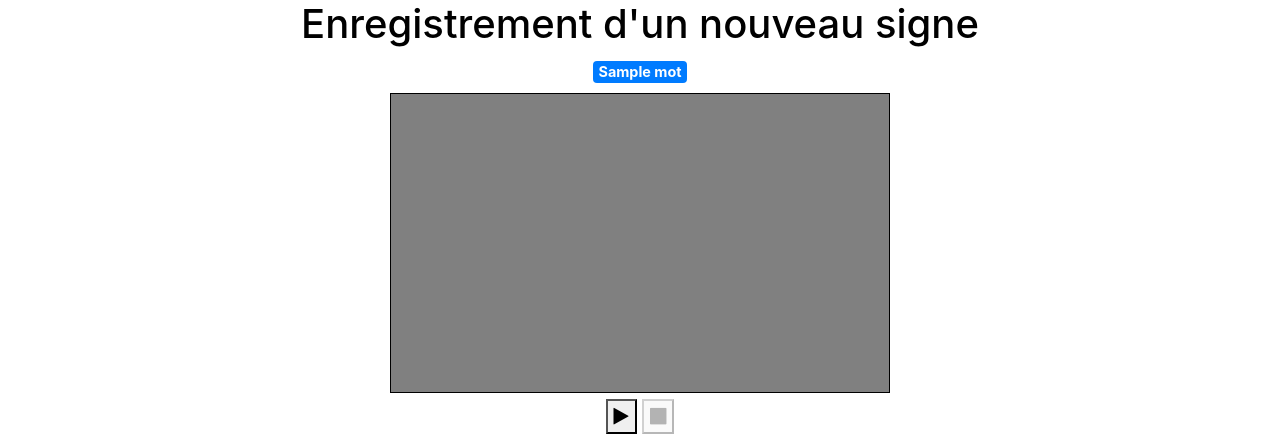
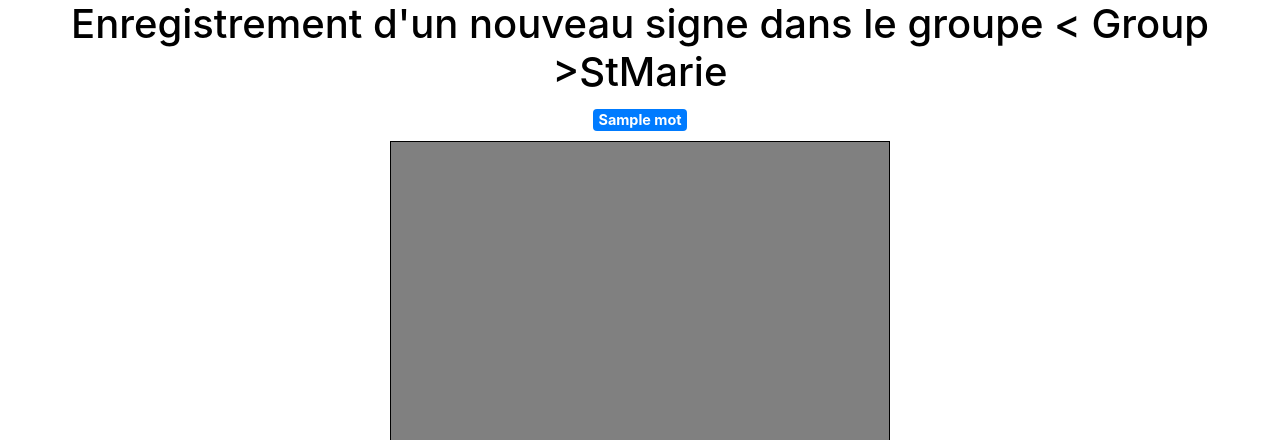
Before and after one commit to 21Inno/GiveMeASign, a Flask app: template backend/app/templates/record.html in a window 1280 px wide. Shown: the top 440 px of the page. Run offline with Flask 3, Linux system fonts and the light colour scheme; the template is opened without the code that fills it: values that come from a table or form of the project are taken from there, most other values are stand-ins (such as "Sample title", 1, 10 or a date in 2020); some libraries are stand-ins or nearby versions.

Commit message:
v2- DB de proposition de signe + ajout video + dossier de stockage + login (correction)

```diff
--- a/backend/app/models.py
+++ b/backend/app/models.py
@@ -9,12 +9,13 @@
 
 def sign_to_dict(sign):
     sign_dict = {}
-    #sign_dict['id'] = sign.id
+    # sign_dict['id'] = sign.id
     sign_dict['gloss'] = sign.gloss
     sign_dict['keywords'] = sign.keywords
     sign_dict['url'] = sign.url
     sign_dict['datetime'] = sign.datetime.strftime('%Y-%m-%d %H:%M:%S')
     return sign_dict
+
 
 class User(UserMixin, db.Model):
     id = db.Column(db.Integer, primary_key=True)
@@ -39,6 +40,7 @@
     def check_password(self, password1):
         return self.password == password1
 
+
 class UserHistory(db.Model):
     id = db.Column(db.Integer, primary_key=True)
     user_id = db.Column(db.Integer, ForeignKey('user.id'))
@@ -57,6 +59,16 @@
         return f"Sign {self.id}: {self.gloss}, {self.keywords} "
 
 
+class SignProposition(db.Model):
+    id = db.Column(db.Integer, primary_key=True)
+    gloss = db.Column(db.String(128))
+    keywords = db.Column(db.String(500))
+    url = db.Column(db.String(1000))
+    author_name = db.Column(db.String(128))
+    group_name = db.Column(db.String(128))
+
+    def __str__(self):
+        return f"Sign {self.id}: {self.gloss}, {self.keywords} "
 
 
 with app.app_context():
@@ -65,31 +77,41 @@
 
     # create a new group
     group_StMarie = Group(name="StMarie", password="StMarie")
-
+    group_Public = Group(name="Public", password="Public")
     # create a new user and add them to the group
     new_user = User(username='inno', role='normal', group=group_StMarie)
     new_user1 = User(username='baba', role='normal', group=group_StMarie)
-
+    anonyme_user = User(username='ano', role='normal', group=group_Public)
     # create a new sign
-    new_sign = Sign(gloss='MANGER', keywords='manger, alimentation, dessert', url='https://corpus-lsfb.be/img/pictures/signe_dbdb6f59d8edcdc7d51135d3f6f62dd4.gif')
-    new_sign1 = Sign(gloss='DORMIR', keywords='dormir, dormeur, sommeil', url='https://corpus-lsfb.be/img/pictures/signe_aba4817ea7264d451f611a084563b910.gif')
-    new_sign2 = Sign(gloss='COURIR', keywords='courir, course', url='https://corpus-lsfb.be/img/pictures/signe_29457ccb6c819c48e83c53aa4e882c62.gif')
+    new_sign = Sign(gloss='MANGER', keywords='manger, alimentation, dessert',
+                    url='https://corpus-lsfb.be/img/pictures/signe_dbdb6f59d8edcdc7d51135d3f6f62dd4.gif')
+    new_sign1 = Sign(gloss='DORMIR', keywords='dormir, dormeur, sommeil',
+                     url='https://corpus-lsfb.be/img/pictures/signe_aba4817ea7264d451f611a084563b910.gif')
+    new_sign2 = Sign(gloss='COURIR', keywords='courir, course',
+                     url='https://corpus-lsfb.be/img/pictures/signe_29457ccb6c819c48e83c53aa4e882c62.gif')
 
     # create a new user history and associate it with the user and the sign
     new_user_history = UserHistory(user=new_user, sign=new_sign)
     new_user_history1 = UserHistory(user=new_user, sign=new_sign1)
     new_user_history2 = UserHistory(user=new_user1, sign=new_sign2)
 
+    #proposition
+    proposition = SignProposition(gloss="Lievres_0",keywords="lievre, lievres",url="app/static/videos/StMarie/videos_Lievres/Lievres_0.mp4",author_name=new_user.username,group_name=group_StMarie.name)
+    proposition1 = SignProposition(gloss="Lievres_0",keywords="lievre, lievres",url="app/static/videos/StMarie/videos_Lievres/Lievres_0.mp4",author_name=anonyme_user.username, group_name=group_Public.name)
+
     # add the group, user, sign, and user history to the database
     db.session.add(group_StMarie)
     db.session.add(new_user)
     db.session.add(new_user1)
+    db.session.add(anonyme_user)
     db.session.add(new_sign)
     db.session.add(new_sign1)
     db.session.add(new_sign2)
     db.session.add(new_user_history)
     db.session.add(new_user_history1)
     db.session.add(new_user_history2)
+    db.session.add(proposition)
+    db.session.add(proposition1)
     db.session.commit()
 
     # print the user's id and their associated group and history
--- a/backend/app/templates/record.html
+++ b/backend/app/templates/record.html
@@ -139,7 +139,7 @@
 <body>
     <div class="container">
     </div>
-    <h1 style="color: black"> Enregistrement d'un nouveau signe </h1>
+    <h1 style="color: black"> Enregistrement d'un nouveau signe  dans le groupe {{ group }}</h1>
     <h3 id="mot_record" class="badge badge-primary">{{mot}}</h3>
     <div class="display-none" id="recorder">
         <video autoplay id="vidBox"> </video>
--- a/extension/static/js/plugin.js
+++ b/extension/static/js/plugin.js
@@ -100,7 +100,7 @@
                 body: formData
             }).then(response => response.json())
                 .then(data => {
-                    if (data.success) {
+                    if (data.group_user) {
                         let group = data.group_user;
                         let username = data.username_user;
                         showLogoutButton(group,username);
```
Also changed, not shown: backend/app/routes.py (+21 -12 lines), backend/app/users.db, 2 other files.
